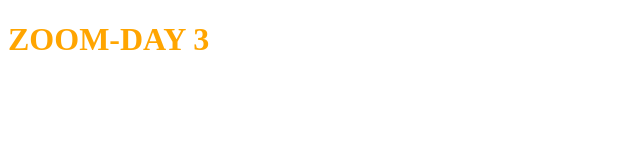
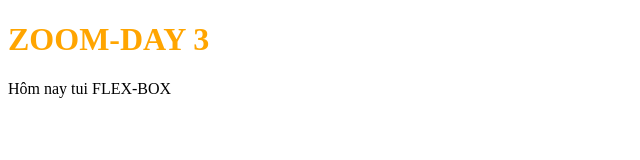
Before and after one commit to NguyenTinf8/zoom-day-3, a plain HTML site: page index.html in a window 1280 px wide. Shown: the whole page, without its empty margins (0-640 px from the left). Drawn offline with Linux system fonts and the light colour scheme.

Commit message:
version 2.0

```diff
--- a/index.html
+++ b/index.html
@@ -8,5 +8,6 @@
 </head>
 <body>
     <H1>ZOOM-DAY 3</H1>
+    <p>Hôm nay tui FLEX-BOX</p>
 </body>
 </html>
```
